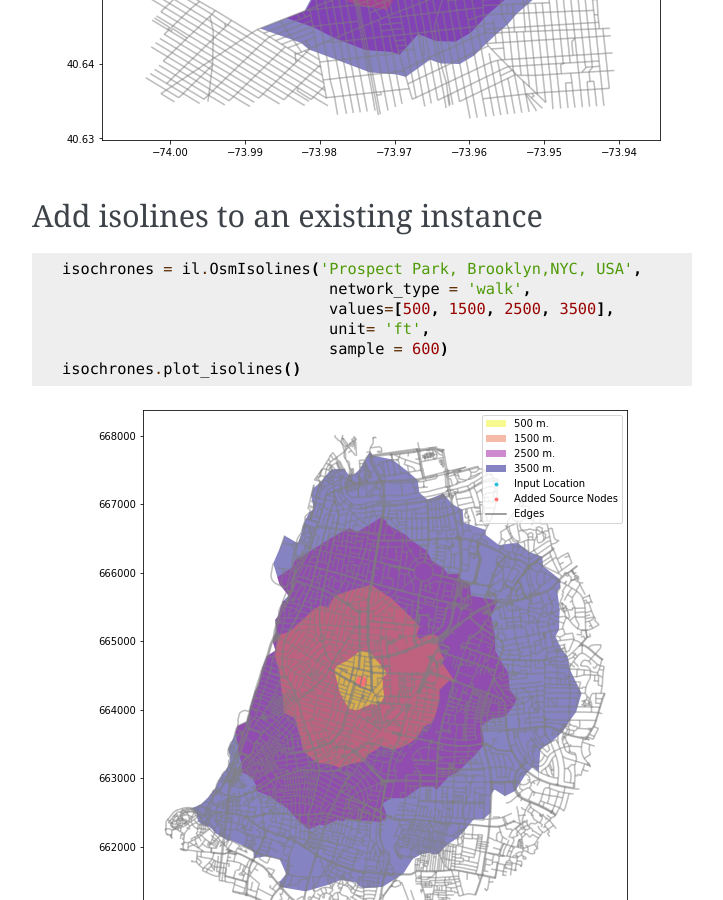
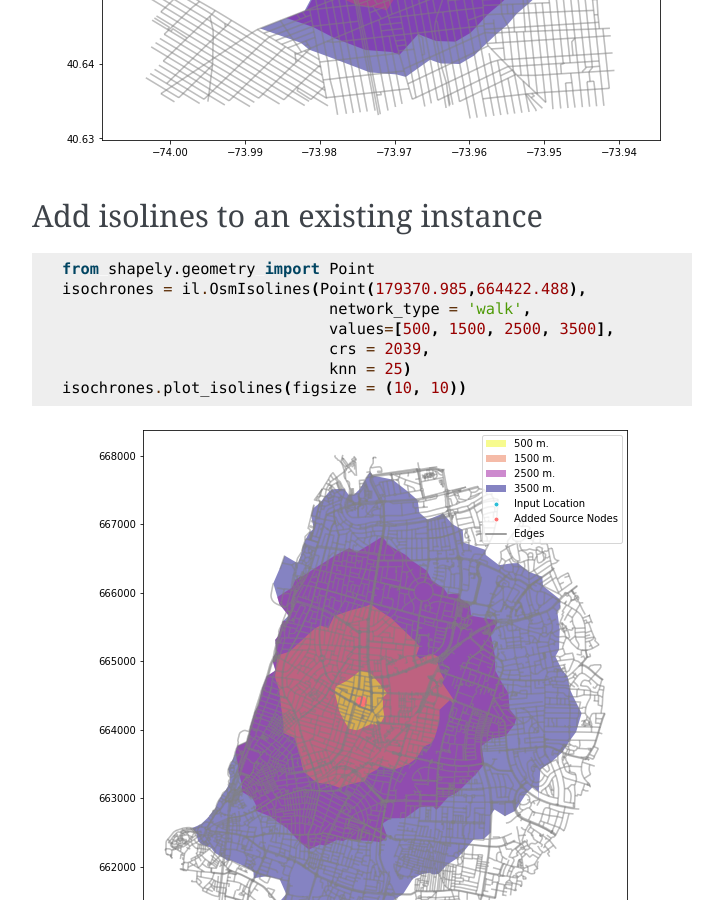
Before and after one commit to mlichter2/isolines, a Sphinx documentation site: the page built from docs/source/examples.rst, in a window 1280 px wide and 900 px high, scrolled down 3704 px. Shown: the whole window, without its empty margins (388-1111 px from the left). Built offline with Sphinx 7.4.7, drawn with Linux system fonts in a browser that asks for light colours.

Commit message:
added examples

```diff
--- a/docs/source/examples.rst
+++ b/docs/source/examples.rst
@@ -108,12 +108,13 @@ Add isolines to an existing instance
 ^^^^^^^^^^^^^^^^^^^^^^^^^^^^^^^^^^^^
 ::
 
-    isochrones = il.OsmIsolines('Prospect Park, Brooklyn,NYC, USA',
+    from shapely.geometry import Point
+    isochrones = il.OsmIsolines(Point(179370.985,664422.488),
                                  network_type = 'walk',
                                  values=[500, 1500, 2500, 3500],
-                                 unit= 'ft',
-                                 sample = 600)
-    isochrones.plot_isolines()
+                                 crs = 2039,
+                                 knn = 25)
+    isochrones.plot_isolines(figsize = (10, 10))
 
 
 .. image:: /../figs/habima1.png
```
Also changed, not shown: README.md (+21 -4 lines).
